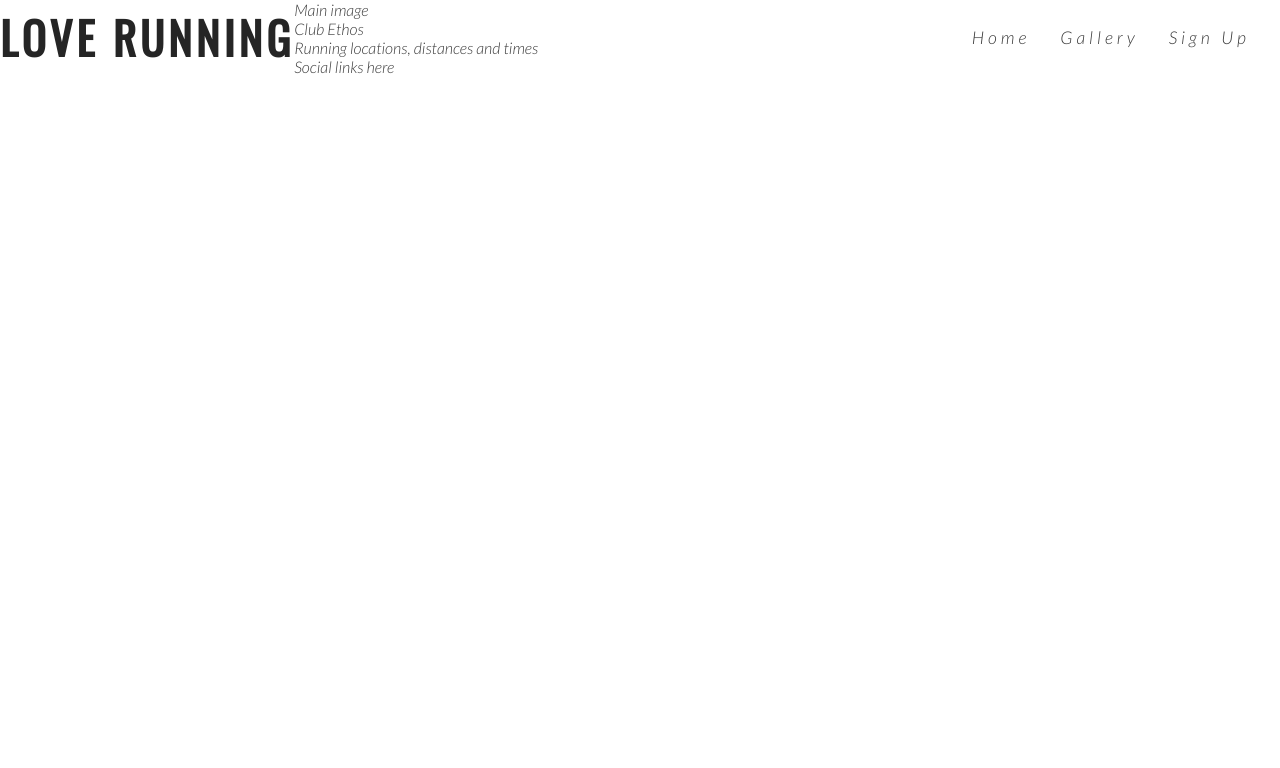
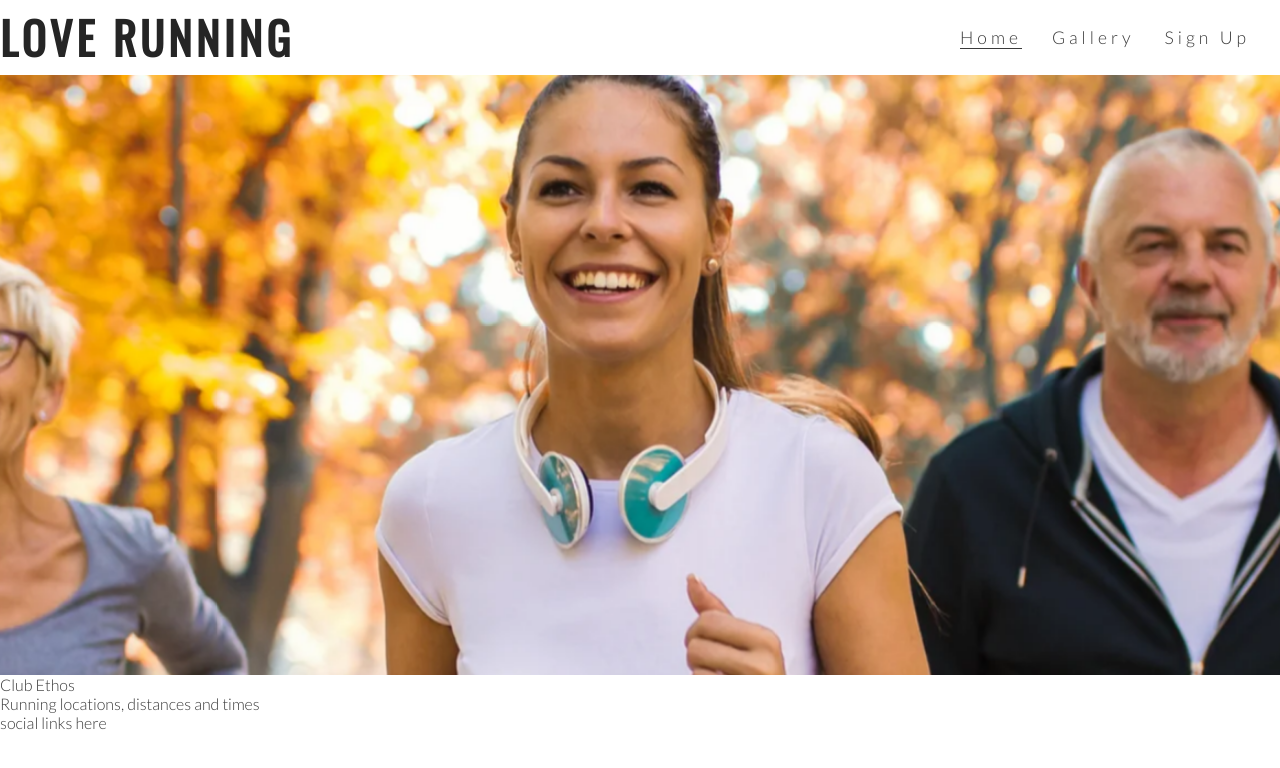
Before and after one commit to gleidecn/love-running, a plain HTML site: page index.html in a window 1280 px wide. Drawn offline with nearby package versions, Linux system fonts and the light colour scheme.

Commit message:
Add hero image and animation for zoom

```diff
--- a/assets/css/style.css
+++ b/assets/css/style.css
@@ -1,32 +1,32 @@
-@import url('https://fonts.googleapis.com/css2?family=Lato:ital,wght@1,300&family=Oswald&display=swap');
+@import url('https://fonts.googleapis.com/css2?family=Lato:wght@300&family=Oswald&display=swap');
 
 * {
-    margin:0;
+    margin: 0;
     padding: 0;
     border: none;
 }
 
-body{
+body {
     font-family: Lato, sans-serif;
     font-weight: 300;
     color: #3a3a3a;
 }
 
-/* heading  and logo*/
+/* headings and logo */
 
-h1 , h2{
+h1, h2 {
     font-family: Oswald, sans-serif;
     text-transform: uppercase;
     letter-spacing: 4px;
     color: #252525;
 }
 
-#logo{
+#logo {
     float: left;
     font-size: 280%;
 }
 
-/* navegation menu */
+/* navigation links */
 
 #menu {
     font-size: 110%;
@@ -43,7 +43,7 @@ h1 , h2{
     margin-right: 30px;
 }
 
-#menu a{
+#menu a {
     text-decoration: none;
     color: inherit;
 }
@@ -52,6 +52,35 @@ h1 , h2{
     border-bottom: 1px solid #3a3a3a;
 }
 
-.active{
+.active {
     border-bottom: 1px solid #3a3a3a;
 }
+
+/* hero image */
+
+#hero-outer {
+    height: 600px;
+    width: 100%;
+    overflow: hidden;
+}
+
+#hero-image {
+    height: 600px;
+    width: 100%;
+    background: url('../img/hero-image.webp') no-repeat center center;
+
+    /* animates zoom effect on loading page */
+    animation-name: hero-zoom;
+    animation-duration: 5s;
+    animation-fill-mode: forwards;
+}
+
+/* creates the level of zoom for hero image */
+@keyframes hero-zoom {
+    from{
+        transform: scale(1);
+    }
+    to{
+        transform: scale(1.1);
+    }
+}
--- a/index.html
+++ b/index.html
@@ -3,17 +3,17 @@
 
 <head>
     <meta charset="UTF-8">
-        <meta http-equiv="X-UA-Compatible" content="IE=edge">
     <meta name="viewport" content="width=device-width, initial-scale=1.0">
-        <meta name="description" content="Love Running club for runners in Dubloin, Ireland">
+    <meta name="description" content="Love Running club for runners in Dublin, Ireland">
     <meta name="keywords" content="love running, running club, ireland, dublin">
+
     <link rel="stylesheet" href="assets/css/style.css">
     <title>Love Running</title>
 </head>
 
 <body>
     <header>
-            <a href="index.html" class="active">
+        <a href="index.html">
             <h1 id="logo">Love Running</h1>
         </a>
         <nav>
@@ -25,13 +25,13 @@
                     <a href="#">Gallery</a>
                 </li>
                 <li>
-                        <a href="index.html">Home</a>
+                    <a href="index.html" class="active">Home</a>
                 </li>
             </ul>
         </nav>
     </header>
-        <section>
-            Main image
+    <section id="hero-outer">
+        <div id="hero-image"></div>
     </section>
     <section>
         Club Ethos
@@ -40,9 +40,8 @@
         Running locations, distances and times
     </section>
     <footer>
-            Social links here
+        social links here
     </footer>
-
 </body>
 
 </html>
```
Also changed, not shown: assets/img/hero-image.webp (added). Lines whose indentation alone changed are shown as unchanged.
